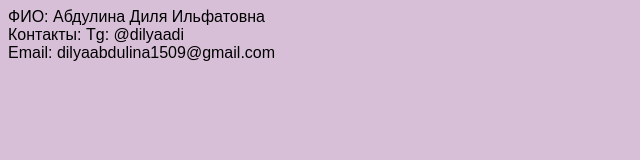
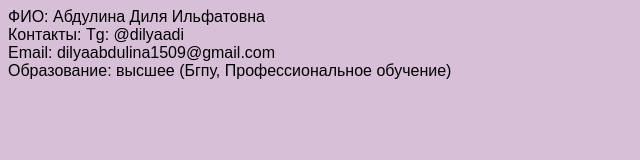
Before and after one commit to dilya2412/myportfolio, a plain HTML site: page index.html in a window 1280 px wide. Shown: the whole page, without its empty margins (0-640 px from the left). Drawn offline with Linux system fonts and the light colour scheme.

Commit message:
Education info was added

```diff
--- a/index.html
+++ b/index.html
@@ -14,5 +14,6 @@
         <div>  Контакты: Tg: @dilyaadi </div>
         <div> Email: dilyaabdulina1509@gmail.com</div>
         </div>
+        <div class="education"> Образование: высшее (Бгпу, Профессиональное обучение) </div>
     </body>
 </html>
--- a/style.css
+++ b/style.css
@@ -1,6 +1,6 @@
 body {
     background-color:thistle;
     font-family: 'Arial',  sans-serif;
-    justify-content: center;
+
     ;
 }
```
Also changed, not shown: about.txt (deleted).
